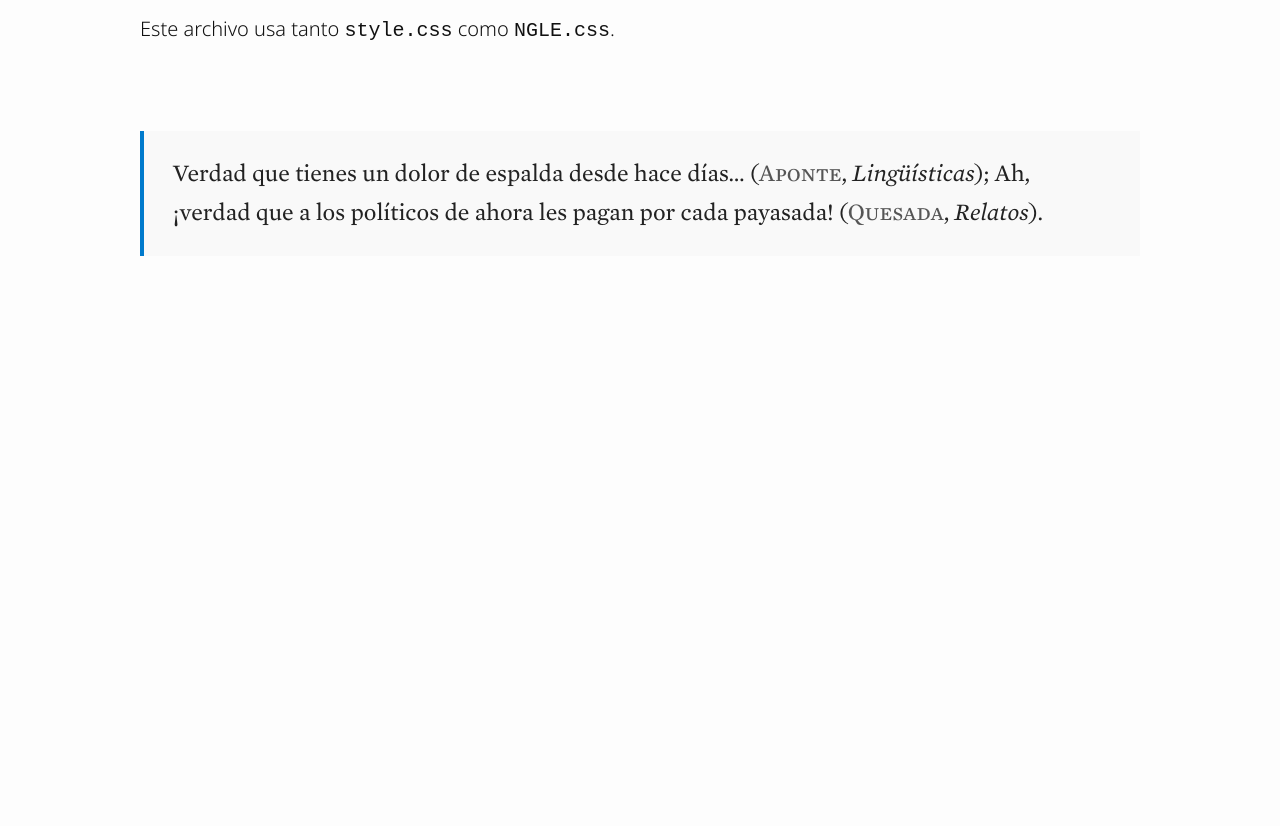
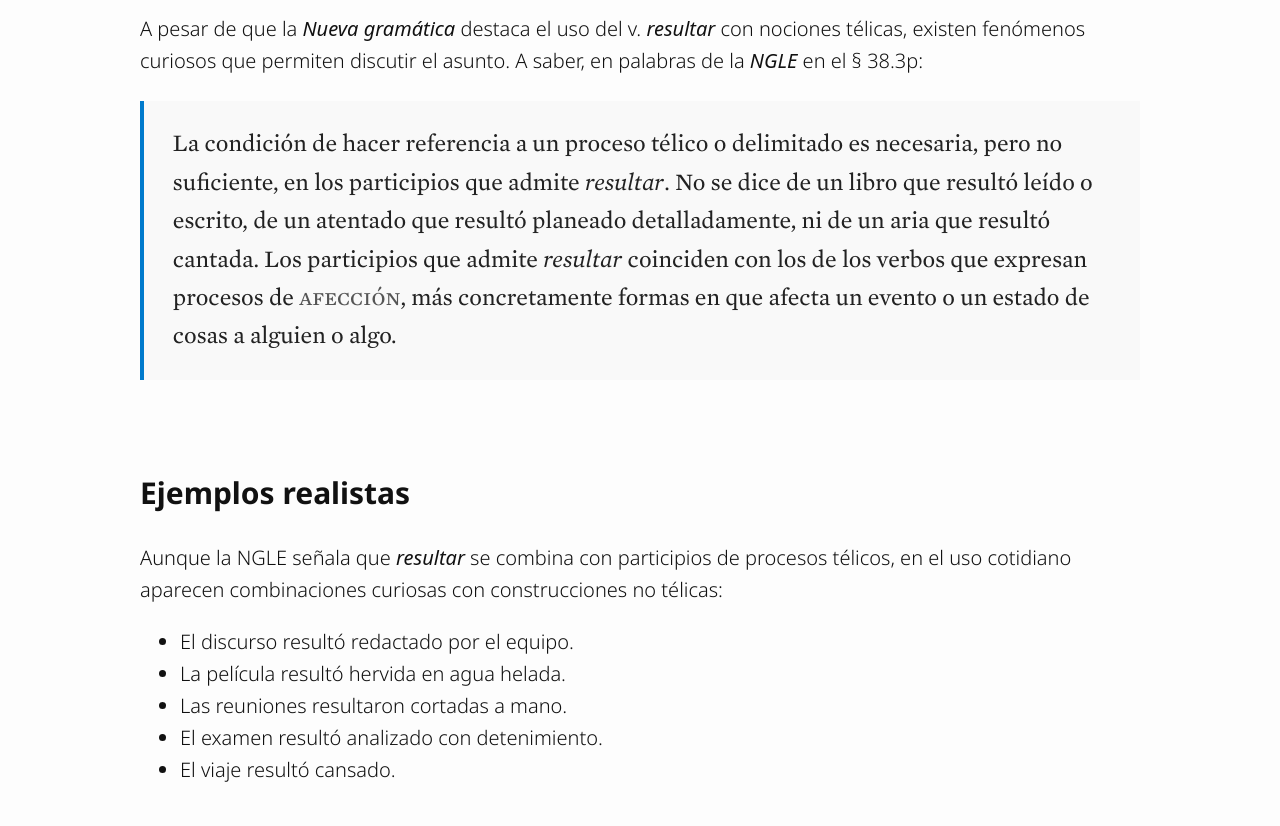
Before and after one commit to linguisticas/linguisticas.github.io, a plain HTML site: page prototyping.html in a window 1280 px wide. Shown: the part 314-1140 px from the top of the page. Before the commit the page ends 800 px from the top, so only its background shows below. Drawn offline with Linux system fonts and the light colour scheme; a web font is replaced by a local one.

Commit message:
Update prototyping.html

```diff
--- a/prototyping.html
+++ b/prototyping.html
@@ -2,26 +2,35 @@
 <html lang="es">
 <head>
   <meta charset="UTF-8">
-  <title>Prototyping</title>
+  <title>Prototipado</title>
   <link rel="stylesheet" href="css/style.css">
   <link rel="stylesheet" href="css/NGLE.css">
 </head>
 <body>
   <header>
-    <h1>Prototyping</h1>
+    <h1>Prototipado</h1>
     <p>Archivo de pruebas con estilos adicionales</p>
   </header>
 
   <main>
     <article>
       <h2>Ejemplo de prototipado</h2>
-      <p>Este archivo usa tanto <code>style.css</code> como <code>NGLE.css</code>.</p>
+      <p>A pesar de que la <i>Nueva gramática</i> destaca el uso del v. <i>resultar</i> con nociones télicas, existen fenómenos curiosos que permiten discutir el asunto. A saber, en palabras de la <i>NGLE</i> en el § 38.3p:</p>
+      <blockquote class="ngle">
+        La condición de hacer referencia a un proceso télico o delimitado es necesaria, pero no suficiente, en los participios que admite <i>resultar</i>. No se dice de un libro que resultó leído o escrito, de un atentado que resultó planeado detalladamente, ni de un aria que resultó cantada. Los participios que admite <i>resultar</i> coinciden con los de los verbos que expresan procesos de <cite>afección</cite>, más concretamente formas en que afecta un evento o un estado de cosas a alguien o algo.
+      </blockquote>
     </article>
+
     <article>
-        <blockquote class="ngle">
-            Verdad que tienes un dolor de espalda desde hace días… (<cite>Aponte</cite>, <i>Lingüísticas</i>);
-            Ah, ¡verdad que a los políticos de ahora les pagan por cada payasada! (<cite>Quesada</cite>, <i>Relatos</i>).
-        </blockquote>
+      <h2>Ejemplos realistas</h2>
+      <p>Aunque la NGLE señala que <i>resultar</i> se combina con participios de procesos télicos, en el uso cotidiano aparecen combinaciones curiosas con construcciones no télicas:</p>
+      <ul>
+        <li>El discurso resultó redactado por el equipo.</li>
+        <li>La película resultó hervida en agua helada.</li>
+        <li>Las reuniones resultaron cortadas a mano.</li>
+        <li>El examen resultó analizado con detenimiento.</li>
+        <li>El viaje resultó cansado.</li>
+      </ul>
     </article>
   </main>
 </body>
```
